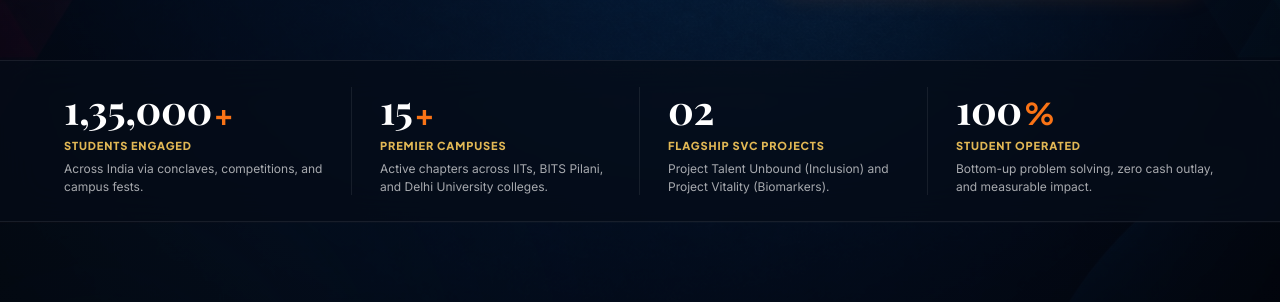
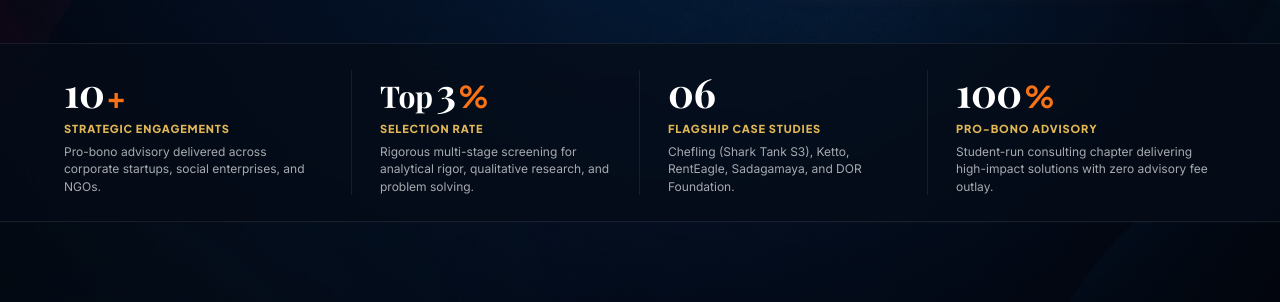
Before and after one commit to manandewan/TIP-Website, a plain HTML site: page index.html in a window 1280 px wide. Shown: the part 498-800 px from the top of the page. Drawn offline with nearby package versions, Linux system fonts and the light colour scheme; a web font is replaced by a local one.

Commit message:
feat: replace template stats with authentic metrics and case studies for The IMPACT Project

```diff
--- a/index.html
+++ b/index.html
@@ -160,24 +160,24 @@
                 <div class="container stats-strip-container">
                     <div class="stats-strip-grid">
                         <div class="stats-strip-col">
-                            <div class="stats-strip-num"><span class="hero-counter" data-val="135000">1,35,000</span><span class="symbol-accent">+</span></div>
-                            <div class="stats-strip-label">STUDENTS ENGAGED</div>
-                            <p class="stats-strip-desc">Across India via conclaves, competitions, and campus fests.</p>
+                            <div class="stats-strip-num"><span class="hero-counter" data-val="10">10</span><span class="symbol-accent">+</span></div>
+                            <div class="stats-strip-label">STRATEGIC ENGAGEMENTS</div>
+                            <p class="stats-strip-desc">Pro-bono advisory delivered across corporate startups, social enterprises, and NGOs.</p>
                         </div>
                         <div class="stats-strip-col">
-                            <div class="stats-strip-num"><span class="hero-counter" data-val="15">15</span><span class="symbol-accent">+</span></div>
-                            <div class="stats-strip-label">PREMIER CAMPUSES</div>
-                            <p class="stats-strip-desc">Active chapters across IITs, BITS Pilani, and Delhi University colleges.</p>
+                            <div class="stats-strip-num"><span class="stat-prefix">Top </span><span class="hero-counter" data-val="3">3</span><span class="symbol-accent">%</span></div>
+                            <div class="stats-strip-label">SELECTION RATE</div>
+                            <p class="stats-strip-desc">Rigorous multi-stage screening for analytical rigor, qualitative research, and problem solving.</p>
                         </div>
                         <div class="stats-strip-col">
-                            <div class="stats-strip-num"><span class="hero-counter" data-val="2" data-pad="true">02</span></div>
-                            <div class="stats-strip-label">FLAGSHIP SVC PROJECTS</div>
-                            <p class="stats-strip-desc">Project Talent Unbound (Inclusion) and Project Vitality (Biomarkers).</p>
+                            <div class="stats-strip-num"><span class="hero-counter" data-val="6" data-pad="true">06</span></div>
+                            <div class="stats-strip-label">FLAGSHIP CASE STUDIES</div>
+                            <p class="stats-strip-desc">Chefling (Shark Tank S3), Ketto, RentEagle, Sadagamaya, and DOR Foundation.</p>
                         </div>
                         <div class="stats-strip-col">
                             <div class="stats-strip-num"><span class="hero-counter" data-val="100">100</span><span class="symbol-accent">%</span></div>
-                            <div class="stats-strip-label">STUDENT OPERATED</div>
-                            <p class="stats-strip-desc">Bottom-up problem solving, zero cash outlay, and measurable impact.</p>
+                            <div class="stats-strip-label">PRO-BONO ADVISORY</div>
+                            <p class="stats-strip-desc">Student-run consulting chapter delivering high-impact solutions with zero advisory fee outlay.</p>
                         </div>
                     </div>
                 </div>
--- a/script.js
+++ b/script.js
@@ -235,7 +235,8 @@ document.addEventListener("DOMContentLoaded", () => {
         heroCounters.forEach(counter => {
             const target = parseInt(counter.getAttribute("data-val"), 10);
             const pad = counter.getAttribute("data-pad") === "true";
-            runCounterAnimation(counter, target, 2000, pad);
+            const duration = target <= 10 ? 1200 : 1800;
+            runCounterAnimation(counter, target, duration, pad);
         });
     };
 
--- a/styles.css
+++ b/styles.css
@@ -757,6 +757,14 @@ a {
     font-size: 30px;
 }
 
+.stat-prefix {
+    font-family: var(--font-serif);
+    font-size: 30px;
+    font-weight: 700;
+    color: #ffffff;
+    margin-right: 2px;
+}
+
 .stats-strip-label {
     font-family: var(--font-heading);
     font-size: 11px;
@@ -2360,6 +2368,10 @@ a {
         font-size: 36px;
     }
 
+    .stat-prefix {
+        font-size: 26px;
+    }
+
     .stats-strip-label {
         font-size: 11px;
     }
```
